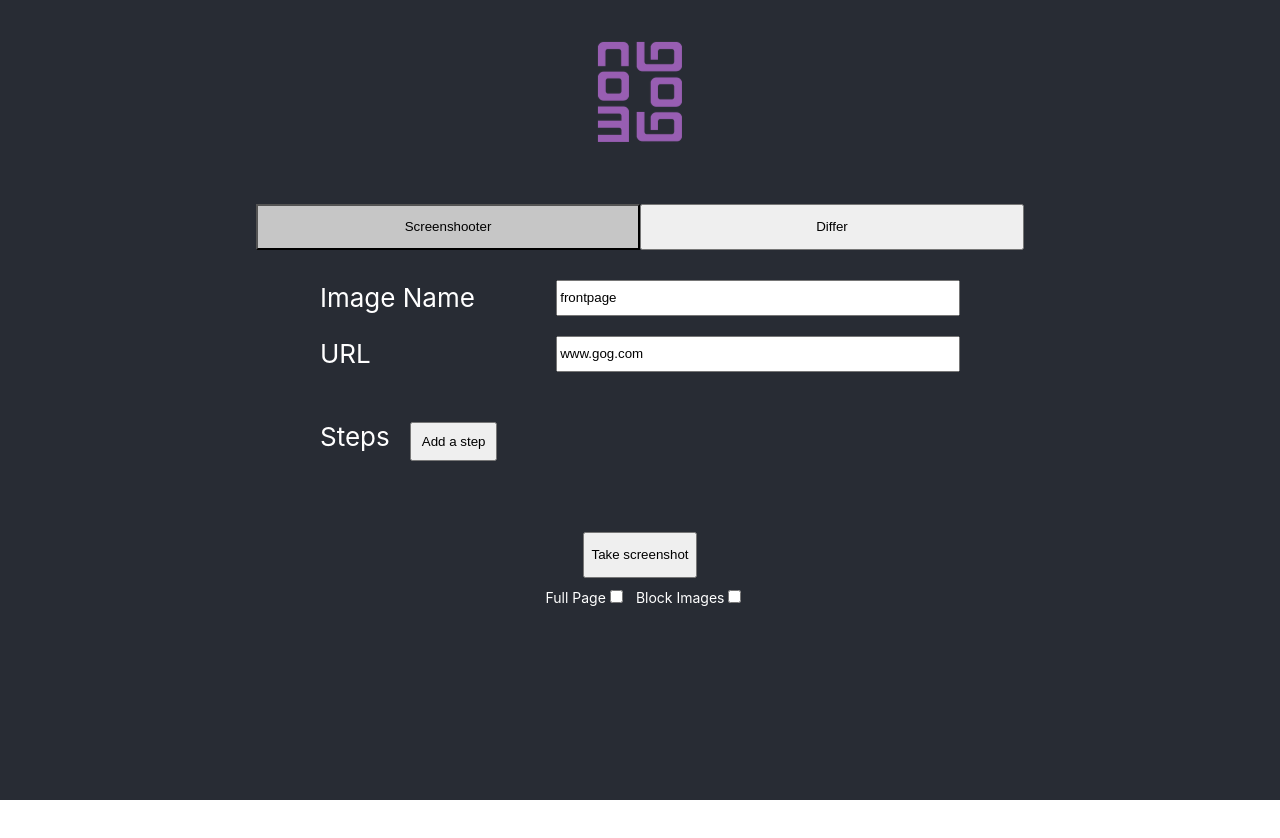
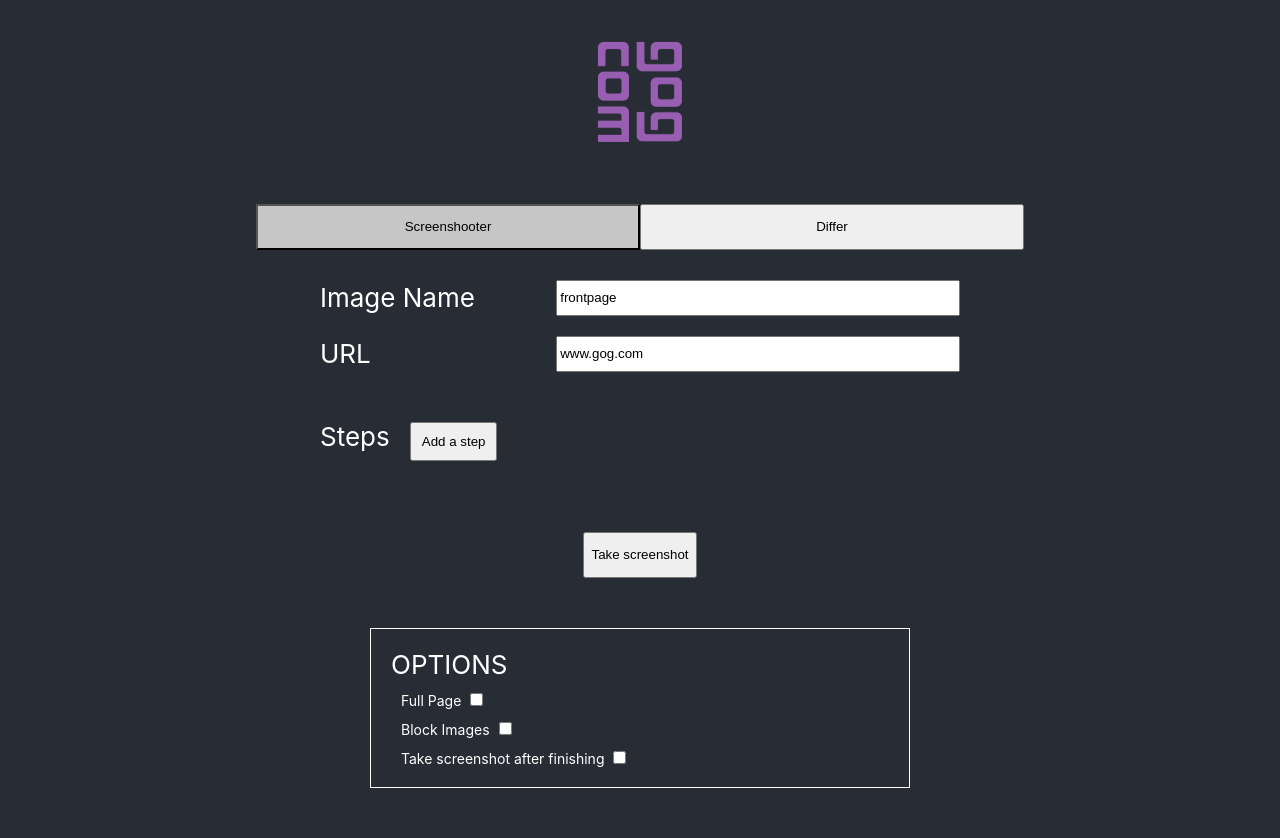
Before and after one commit to Geddard/visual-diff, a React app in the folder frontend/: page / in a window 1280 px wide. Before the commit the page ends 800 px from the top, so only its background shows below. Built offline with nearby package versions, Linux system fonts and the light colour scheme.

Commit message:
Some 'eye candy' and adding the crop option to steps

```diff
--- a/frontend/config/puppet.js
+++ b/frontend/config/puppet.js
@@ -66,7 +66,10 @@ const shoot = async (config) => {
         fullPage: config.fullPageChecked
     };
 
-    await page.screenshot(screenshotConfig);
+    if (config.takeResultScreenshot) {
+        await page.screenshot(screenshotConfig);
+    }
+
     await browser.close();
 };
 
--- a/frontend/src/components/Checkbox/Checkbox.css
+++ b/frontend/src/components/Checkbox/Checkbox.css
@@ -1,3 +1,7 @@
 .checkbox{
   display: inline-block;
 }
+
+.checkbox__label {
+  margin-right: 5px;
+}
--- a/frontend/src/components/Checkbox/Checkbox.tsx
+++ b/frontend/src/components/Checkbox/Checkbox.tsx
@@ -1,12 +1,14 @@
-import React, { Dispatch, SetStateAction } from "react";
+import React, { Dispatch, SetStateAction, ChangeEvent } from "react";
 import classnames from "classnames";
 
 import "./Checkbox.css";
 
+type TSetter = Dispatch<SetStateAction<boolean>>;
+
 interface CheckboxProps {
   name: string;
   label: string;
-  setter: Dispatch<SetStateAction<boolean>>;
+  setter: (...args: any[]) => void | TSetter;
   customClassName?: string;
 }
 
@@ -15,9 +17,11 @@ const Checkbox: React.FC<CheckboxProps> = ({
   label,
   setter,
   customClassName
-}) => (
+}) => {
+
+  return (
   <div className={classnames("checkbox", customClassName)}>
-    <label htmlFor={name}>
+    <label htmlFor={name} className="checkbox__label">
       {label}
     </label>
     <input
@@ -28,5 +32,6 @@ const Checkbox: React.FC<CheckboxProps> = ({
     />
   </div>
 );
+};
 
 export default Checkbox;
--- a/frontend/src/components/Input/Input.css
+++ b/frontend/src/components/Input/Input.css
@@ -5,8 +5,8 @@
 
 .field-container--inline {
   display: inline-flex;
-  width: 80%;
-  margin-left: 50px;
+  width: 50%;
+  margin: 0 50px;
   align-items: center;
 }
 
--- a/frontend/src/components/Screenshooter/Screenshooter.css
+++ b/frontend/src/components/Screenshooter/Screenshooter.css
@@ -14,6 +14,18 @@
 .screenshooter__checkbox {
   font-size: 14px;
   margin-left: 10px;
+  margin-top: 10px;
+}
+
+.checkbox.screenshooter__checkbox {
+  display: block;
+}
+
+.options {
+  text-align: left;
+  margin: 50px;
+  padding: 20px;
+  border: 1px solid white;
 }
 
 .loading:after {
--- a/frontend/src/components/Screenshooter/Screenshooter.tsx
+++ b/frontend/src/components/Screenshooter/Screenshooter.tsx
@@ -15,6 +15,7 @@ const Screenshooter: React.FC = () => {
 
   const [fullPageChecked, setFullPageChecked] = useState(false);
   const [blockImagesChecked, setBlockImagesChecked] = useState(false);
+  const [takeResultScreenshot, setTakeResultScreenshot] = useState(false);
 
   const [lastImage, setLastImage] = useState("");
   const [cacheKey, setCacheKey] = useState(0);
@@ -33,7 +34,8 @@ const Screenshooter: React.FC = () => {
       imageUrl,
       steps,
       fullPageChecked,
-      blockImagesChecked
+      blockImagesChecked,
+      takeResultScreenshot
     };
 
     axios.post("/api/shoot", config)
@@ -67,6 +69,7 @@ const Screenshooter: React.FC = () => {
 
       <button className="screenshooter-btn" onClick={shoot}>Take screenshot</button>
       <div className="options">
+        OPTIONS
         <Checkbox
           name="fullPage"
           setter={setFullPageChecked}
@@ -77,6 +80,12 @@ const Screenshooter: React.FC = () => {
           name="blockImages"
           setter={setBlockImagesChecked}
           label="Block Images"
+          customClassName="screenshooter__checkbox"
+        />
+        <Checkbox
+          name="blockImages"
+          setter={setTakeResultScreenshot}
+          label="Take screenshot after finishing"
           customClassName="screenshooter__checkbox"
         />
       </div>
--- a/frontend/src/components/Steps/Steps.css
+++ b/frontend/src/components/Steps/Steps.css
@@ -17,3 +17,13 @@
 .steps__select-action {
   height: 50px;
 }
+
+.step__params {
+  display: flex;
+  flex-grow: 1;
+  align-items: center;
+}
+
+.step__crop {
+  font-size: 15px;
+}
--- a/frontend/src/components/Steps/Steps.tsx
+++ b/frontend/src/components/Steps/Steps.tsx
@@ -8,6 +8,7 @@ import "./Steps.css";
 import Select from "../Select/Select";
 import Input from "../Input/Input";
 import { StepsContext } from "./Steps.context";
+import Checkbox from "../Checkbox/Checkbox";
 
 enum OPTIONS {
   HOVER = "Hover",
@@ -19,11 +20,11 @@ enum OPTIONS {
 }
 
 enum ACTION_PAIRS {
-  HOVER = "Element (JS Path)",
-  CLICK = "Element (JS Path)",
+  HOVER = "Element",
+  CLICK = "Element",
   NAVIGATE = "URL",
   WAIT = "Time",
-  FOCUS = "Element (JS Path)",
+  FOCUS = "Element",
   SCREENSHOT = ""
 }
 
@@ -31,6 +32,7 @@ export interface IStepsConfig {
   [key: number]: {
     action: string;
     value: string | number;
+    crop?: boolean;
   }
 }
 
@@ -69,12 +71,22 @@ const Steps: React.FC = () => {
       const action = (stepsConfig[index].action as keyof typeof ACTION_PAIRS);
 
       if (!isEmpty(ACTION_PAIRS[action])) {
-        return <Input
-                  title={ACTION_PAIRS[action]}
-                  value={stepsConfig[index].value}
-                  setter={changeStepTarget.bind(null, index)}
-                  isInline
-                />;
+        return (
+          <span className="step__params">
+            <Input
+              title={ACTION_PAIRS[action]}
+              value={stepsConfig[index].value}
+              setter={changeStepTarget.bind(null, index)}
+              isInline
+            />
+            <Checkbox
+              name="cropToElement"
+              setter={changeStepCropTo.bind(null, index)}
+              label="Crop to element"
+              customClassName="step__crop"
+            />
+          </span>
+        );
       }
     }
   }
@@ -91,6 +103,14 @@ const Steps: React.FC = () => {
     const newConfig = cloneDeep(stepsConfig);
 
     newConfig[index].value = target;
+    setStepsConfig(newConfig);
+    updateStepsContext(newConfig);
+  }
+
+  const changeStepCropTo = (index: number, isChecked: boolean) => {
+    const newConfig = cloneDeep(stepsConfig);
+
+    newConfig[index].crop = isChecked;
     setStepsConfig(newConfig);
     updateStepsContext(newConfig);
   }
```
